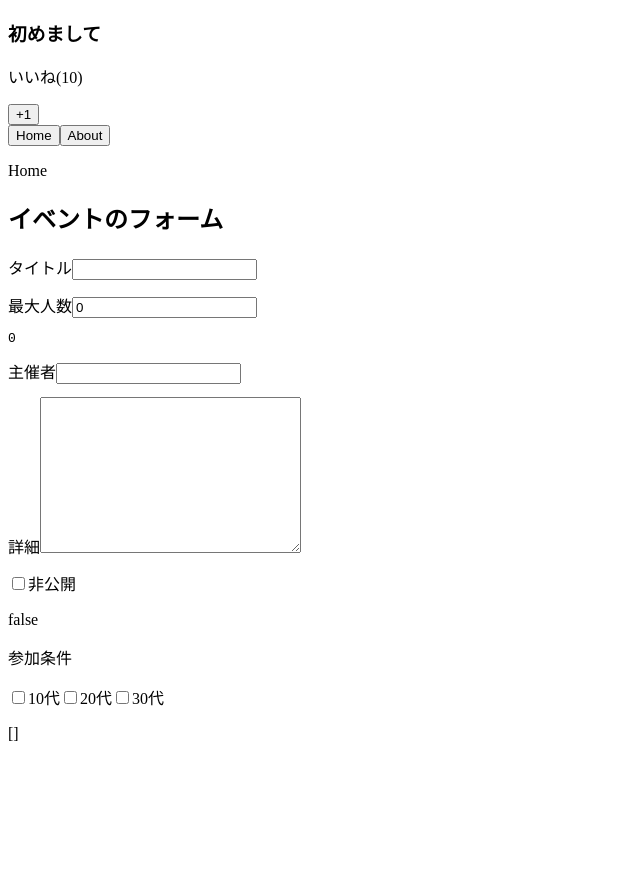
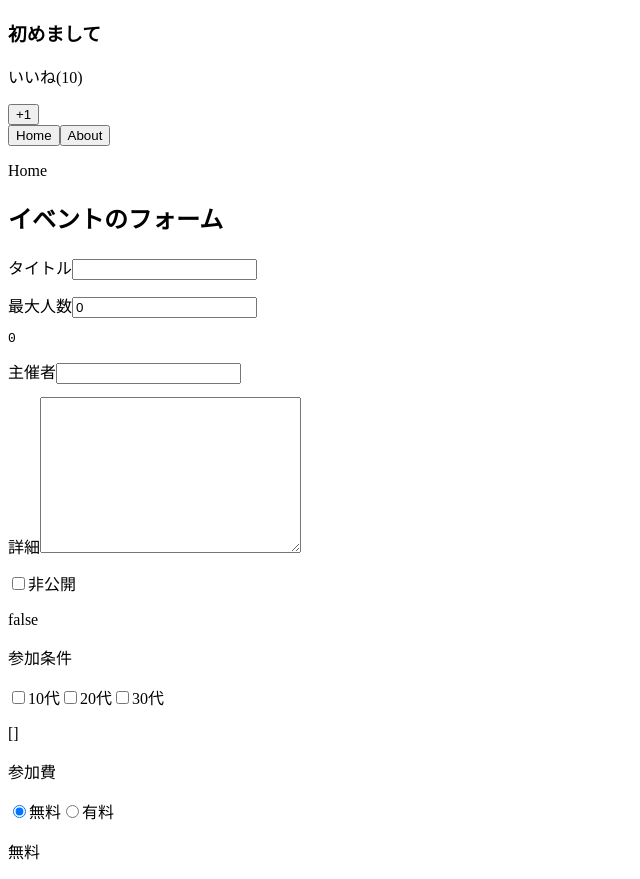
Before and after one commit to atsuya-koshida/vue-practice, a Vue app in the folder vue-cli/: page / in a window 1280 px wide. Shown: the whole page, without its empty margins (0-640 px from the left). Before the commit the page ends 800 px from the top, so only its background shows below. Built offline with nearby package versions, Linux system fonts and the light colour scheme.

Commit message:
ラジオボタンの双方向データバインディング

```diff
--- a/vue-cli/src/App.vue
+++ b/vue-cli/src/App.vue
@@ -39,6 +39,13 @@
       <input type="checkbox" id="30" value="30代" v-model="eventData.target">
       <label for="30">30代</label>
       <p>{{ eventData.target }}</p>
+
+      <p>参加費</p>
+      <input type="radio" id="free" value="無料" v-model="eventData.price">
+      <label for="free">無料</label>
+      <input type="radio" id="paid" value="有料" v-model="eventData.price">
+      <label for="paid">有料</label>
+      <p>{{ eventData.price }}</p>
     </div>
   </div>
 </template>
@@ -59,7 +66,8 @@
         host: "",
         detail: "",
         isPrivate: false,
-        target: []
+        target: [],
+        price: "無料"
       }
     }
   },
```
